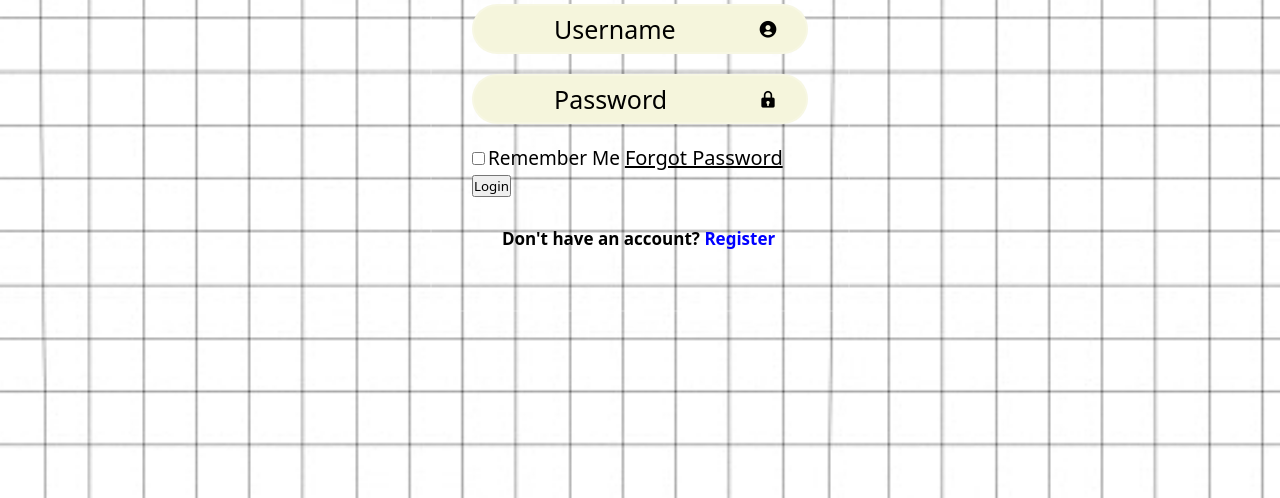
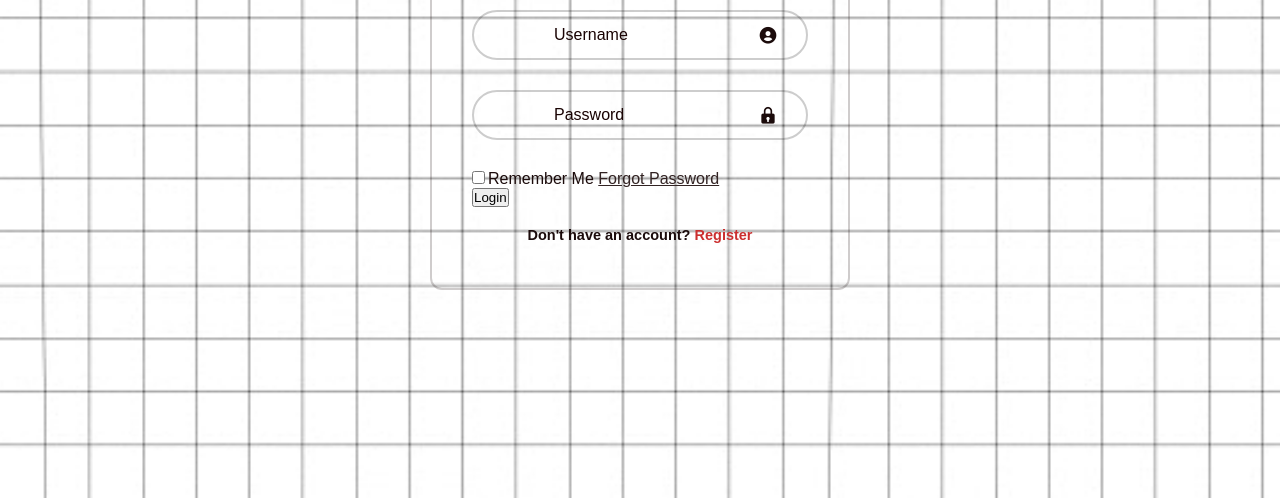
Before and after one commit to abhnvkanth/login-paage, a plain HTML site: page index.html in a window 1280 px wide. Shown: the part 302-800 px from the top of the page. Drawn offline with nearby package versions, Linux system fonts and the light colour scheme.

Commit message:
Update style.css

```diff
--- a/style.css
+++ b/style.css
@@ -2,7 +2,7 @@
     margin: 0;
     padding: 0;
     box-sizing: border-box;
-    font-family:system-ui, -apple-system, BlinkMacSystemFont, 'Segoe UI', Roboto, Oxygen, Ubuntu, Cantarell, 'Open Sans', 'Helvetica Neue', sans-serif;
+    font-family: "Poppins", sans-serif;
 
 }
 body{
@@ -17,40 +17,37 @@ body{
 }
 .wrapper{
     width: 420px;
-    background:blur(90);
-    border: 2px solid rgba(255,255,255,.2);
-    backdrop-filter:blur(80);
-    color: black;
+    background:transparent;
+    border: 2px solid rgba(15, 1, 1, 0.2);
+    backdrop-filter:blur(10);
+    color: #1b0b0b;
     border-radius: 12px;
-    font-size: 19px;
     padding: 30px 40px;
-    margin: 20px 40px;
 
 }
 .wrapper h1{
-    font-size: 50px;
+    font-size: 36px;
     text-align: center;
 }
 .wrapper .input-box{
     position: relative;
     width: 100%;
     height: 50px;
-    margin: 20px 0;
+    margin: 30px 0;
 }
 .input-box input{
     width: 100%;
     height: 100%;
-    background: beige;
-    background-blend-mode: color-dodge;
-    border:black;
-    outline:black;
-    border: 2px solid rgba(255,255,255,.2);
+    background: transparent;
+    border: none;
+    outline: none;
+    border: 2px solid rgba(9, 6, 6, 0.2);
     border-radius: 40px;
-    font-size: 25px;
+    font-size: 16px;
     padding: 20px 45px 20px 80px;
 }
 .input-box input::placeholder{
-    color: black;
+    color:#190303;
 
 }
 .input-box i{
@@ -64,21 +61,16 @@ body{
 .wrapper.remember-forgot{
     display:flex;
     justify-content:space-between;
-    color: black;
     font-size:14.5px;
     margin:-15px 0 15px;
 }
 .remember-forgot label input{
-    accent-color:black;
-    color:black;
-    font-size: 17px;
+    accent-color:#191111;
     margin-right:3px;
 
 }
 .remember-forgot a{
-    color: black;
-    font-family:system-ui, -apple-system, BlinkMacSystemFont, 'Segoe UI', Roboto, Oxygen, Ubuntu, Cantarell, 'Open Sans', 'Helvetica Neue', sans-serif;
-    font-size: 20px;
+    color: #322323;
     text-decoration: underline;
 }
 .remember-forgot a:hover{
@@ -87,30 +79,24 @@ body{
 .wrapper.btn{
     width: 100%;
     height: 45px;
-    background:black;
+    background:#2d1818;
     border: none;
-    text-align: center;
     outline: none;
     border-radius: 40px;
-    box-shadow:0 0 10px rgba(0,0,0,.1);
+    box-shadow:0 0 10px rgba(48, 11, 11, 0.1);
     cursor: pointer;
     font-size: 16px;
-    color:black;
+    color:#1e0f0f;
     font-weight:600;
 }
 .wrapper .register-link{
     font-size: 14.5px;
-    text-align: right;
-    margin: 5px 20px 20px;
+    text-align: center;
+    margin: 20px 0 15px;
 
 }
-.register-link p{
-    font-size: 17px;
-    text-align: justify;
-    margin: 30px 10px 30px;
-}
 .register-link p a{
-    color:blue ;
+    color: #cb2f2f;
     text-decoration: none;
     font-weight:600;
 }
```
